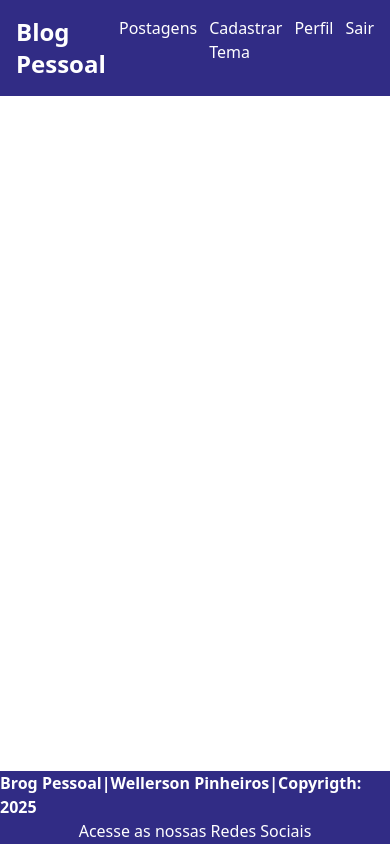
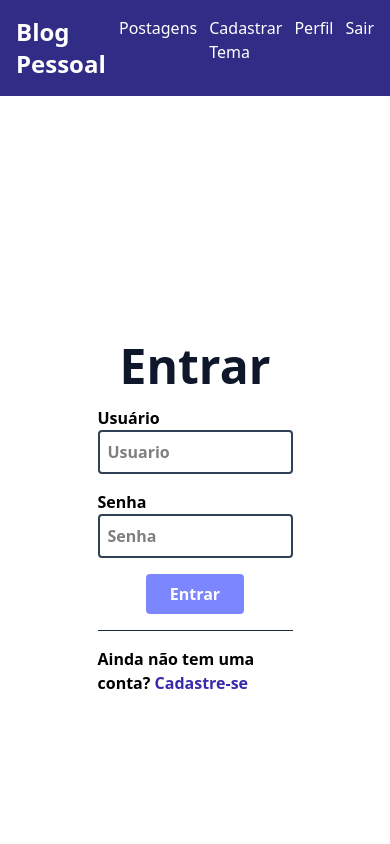
Before and after one commit to wellerson-pinheiros/blog_pessoal_front_end, a React (Vite) app: page /login in a window 390 px wide. Shown: the top 844 px of the page. Built offline with nearby package versions, Linux system fonts and the light colour scheme.

Commit message:
:sparkles: aprendendo a usar o axios, pasta service e context

```diff
--- a/package.json
+++ b/package.json
@@ -12,8 +12,10 @@
   "dependencies": {
     "@phosphor-icons/react": "^2.1.7",
     "@tailwindcss/vite": "^4.0.6",
+    "axios": "^1.7.9",
     "react": "^19.0.0",
     "react-dom": "^19.0.0",
+    "react-loader-spinner": "^6.1.6",
     "react-router-dom": "^7.1.5",
     "tailwindcss": "^4.0.6"
   },
--- a/src/App.tsx
+++ b/src/App.tsx
@@ -5,6 +5,7 @@
 import Home from "./pages/home/Home"
 import Login from "./pages/login/Login"
 import Cadastro from "./pages/cadastro/Cadastro"
+import { AuthProvider } from "./contexts/AuthContext"
 
 
 function App() {
@@ -12,19 +13,23 @@
 
   return (
   <>
+  <AuthProvider>
     <BrowserRouter>
       <Nav/>
       <div className="min-h-[80vh]">
       <Routes>
-      {/* <Route path="/" element={<Home />} />
-      <Route path="/home" element={<Home />} /> */}
+        <Route path="/" element={<Login />} />
+        <Route path="/" element={<Home />} />
+        <Route path="/home" element={<Home />} />
         <Route path="/" element={<Cadastro />} />
         <Route path="/home" element={<Login/>} />
+        <Route path="/login" element={<Login />} />
       </Routes>
       {/*<Algumacoisa/>*/}
       </div>
       <Footer/>
       </BrowserRouter>
+      </AuthProvider>
   </>
 
 
--- /dev/null
+++ b/src/contexts/AuthContext.tsx
@@ -0,0 +1,57 @@
+
+import { createContext, ReactNode, useState } from "react";
+import UsuarioLogin from "../models/UsuarioLogin";
+import { login } from "../services/Service";
+
+interface AuthContextProps {
+    usuario: UsuarioLogin
+    handleLogout(): void
+    handleLogin(usuario: UsuarioLogin): Promise <void>
+    isLoading: boolean
+}
+
+interface AuthProviderProps{
+    children: ReactNode
+}
+export const AuthContext = createContext({} as AuthContextProps)
+
+export function AuthProvider({ children }: AuthProviderProps) {
+    const [usuario, setUsuario] = useState<UsuarioLogin>({
+        id:0,
+        nome: "",
+        usuario: "",
+        senha:"",
+        foto: "",
+        token:""
+    })
+        const [isLoading,setIsLoading] = useState<boolean>(false)
+
+    async function handleLogin(UsuarioLogin: UsuarioLogin) {
+        setIsLoading(true)
+        try{
+            await login('/usuario/logar', UsuarioLogin, setUsuario)
+            alert('O Usúario foi autenticado com sucesso!')
+        }catch(error){
+            alert('Os dados do Usuario estão incompativeis')
+        }
+        setIsLoading(false)
+    }
+
+function handleLogout(){
+    setUsuario({
+        id:0,
+        nome: "",
+        usuario: "",
+        senha:"",
+        foto: "",
+        token:"",
+    })
+}
+
+    return(
+        <AuthContext.Provider value={{usuario,handleLogin,handleLogout,isLoading}}>
+            {children}
+        </AuthContext.Provider>
+    )
+
+}
--- /dev/null
+++ b/src/models/Usuario.ts
@@ -0,0 +1,11 @@
+import Postagem from "./Postagens";
+
+
+export default interface Usuario {
+  id: number;
+  nome: string;
+  usuario: string;
+  foto: string;
+  senha: string;
+  postagem?: Postagem | null;
+}
--- /dev/null
+++ b/src/models/UsuarioLogin.ts
@@ -0,0 +1,8 @@
+export default interface UsuarioLogin {
+   id: number;
+   nome: string;
+   usuario: string;
+   senha: string;
+   foto: string;
+   token: string;
+}
--- a/src/pages/cadastro/Cadastro.tsx
+++ b/src/pages/cadastro/Cadastro.tsx
@@ -1,12 +1,77 @@
+import { useState, useEffect, ChangeEvent, FormEvent } from 'react'
+import { useNavigate } from 'react-router-dom'
+import Usuario from '../../models/Usuario'
+import { cadastrarUsuario } from '../../services/Service'
 import './Cadastro.css'
+import { RotatingLines } from 'react-loader-spinner'
 
 function Cadastro() {
+
+  const navigate = useNavigate()
+
+  const [isLoading, setIsLoading] = useState<boolean>(false)
+
+  const[confirmaSenha, setConfirmaSenha] = useState<string>("")
+
+  const [usuario, setUsuario] = useState<Usuario>({
+    id: 0,
+    nome: '',
+    usuario: '',
+    senha: '',
+    foto: ''
+  })
+
+  useEffect(() => {
+    if (usuario.id !== 0){
+      retornar()
+    }
+  }, [usuario])
+
+  function retornar(){
+    navigate('/login')
+  }
+
+  function atualizarEstado(e: ChangeEvent<HTMLInputElement>){
+    setUsuario({
+      ...usuario,
+      [e.target.name]: e.target.value
+    })
+
+  }
+
+  function handleConfirmarSenha(e: ChangeEvent<HTMLInputElement>){
+    setConfirmaSenha(e.target.value)
+  }
+
+  async function cadastrarNovoUsuario(e: FormEvent<HTMLFormElement>){
+    e.preventDefault()
+
+    if(confirmaSenha === usuario.senha && usuario.senha.length >= 8){
+
+      setIsLoading(true)
+
+      try{
+        await cadastrarUsuario(`/usuarios/cadastrar`, usuario, setUsuario)
+        alert('Usuário cadastrado com sucesso!')
+      }catch(error){
+        alert('Erro ao cadastrar o usuário!')
+      }
+    }else{
+      alert('Dados do usuário inconsistentes! Verifique as informações do cadastro.')
+      setUsuario({...usuario, senha: ''})
+      setConfirmaSenha('')
+    }
+
+    setIsLoading(false)
+  }
+
   return (
     <>
       <div className="grid grid-cols-1 lg:grid-cols-2 h-screen
             place-items-center font-bold">
         <div className="fundoCadastro hidden lg:block"></div>
-        <form className='flex justify-center items-center flex-col w-2/3 gap-3' >
+        <form className='flex justify-center items-center flex-col w-2/3 gap-3'
+          onSubmit={cadastrarNovoUsuario}>
           <h2 className='text-slate-900 text-5xl'>Cadastrar</h2>
           <div className="flex flex-col w-full">
             <label htmlFor="nome">Nome</label>
@@ -16,7 +81,8 @@
               name="nome"
               placeholder="Nome"
               className="border-2 border-slate-700 rounded p-2"
-
+             value = {usuario.nome}
+             onChange={(e: ChangeEvent<HTMLInputElement>) => atualizarEstado(e)}
             />
           </div>
           <div className="flex flex-col w-full">
@@ -27,6 +93,8 @@
               name="usuario"
               placeholder="Usuario"
               className="border-2 border-slate-700 rounded p-2"
+              value = {usuario.usuario}
+             onChange={(e: ChangeEvent<HTMLInputElement>) => atualizarEstado(e)}
             />
           </div>
           <div className="flex flex-col w-full">
@@ -37,6 +105,8 @@
               name="foto"
               placeholder="Foto"
               className="border-2 border-slate-700 rounded p-2"
+              value = {usuario.foto}
+             onChange={(e: ChangeEvent<HTMLInputElement>) => atualizarEstado(e)}
             />
           </div>
           <div className="flex flex-col w-full">
@@ -47,6 +117,8 @@
               name="senha"
               placeholder="Senha"
               className="border-2 border-slate-700 rounded p-2"
+              value = {usuario.senha}
+             onChange={(e: ChangeEvent<HTMLInputElement>) => atualizarEstado(e)}
             />
           </div>
           <div className="flex flex-col w-full">
@@ -57,11 +129,17 @@
               name="confirmarSenha"
               placeholder="Confirmar Senha"
               className="border-2 border-slate-700 rounded p-2"
+              value={confirmaSenha}
+              onChange={(e: ChangeEvent<HTMLInputElement>) => handleConfirmarSenha(e)}
             />
           </div>
           <div className="flex justify-around w-full gap-8">
-            <button className='rounded text-white bg-red-400
-                  hover:bg-red-700 w-1/2 py-2' >
+			<button
+                type='reset'
+                className='rounded text-white bg-red-400
+                hover:bg-red-700 w-1/2 py-2'
+                onClick={retornar}
+			>
               Cancelar
             </button>
             <button
@@ -70,7 +148,16 @@
                            hover:bg-indigo-900 w-1/2 py-2
                            flex justify-center'
                 >
-              Cadastrar
+                  {isLoading ? <RotatingLines
+                    strokeColor="white"
+                    strokeWidth="5"
+                    animationDuration="0.75"
+                    width="24"
+                    visible={true}
+                  /> :
+                    <span>Cadastrar</span>
+                  }
+
             </button>
           </div>
         </form>
--- /dev/null
+++ b/src/pages/login/Login.css
@@ -0,0 +1,8 @@
+.fundoLogin {
+    background-image: url("https://i.imgur.com/ZZFAmzo.jpg");
+    background-repeat: no-repeat;
+    min-height: 100vh;
+    width: 100%;
+    background-size: cover;
+    background-position: center;
+}
--- a/src/pages/login/Login.tsx
+++ b/src/pages/login/Login.tsx
@@ -1,9 +1,93 @@
+import { Link, useNavigate } from 'react-router-dom';
+import './Login.css';
+import UsuarioLogin from '../../models/UsuarioLogin';
+import { ChangeEvent, useContext, useEffect, useState } from 'react';
+import { AuthContext } from '../../contexts/AuthContext';
+import { RotatingLines } from 'react-loader-spinner';
+
+function Login() {
+
+    const navigate = useNavigate()
+
+    const [usuarioLogin, setUsuarioLogin] = useState<UsuarioLogin>({} as UsuarioLogin)
+
+    const { usuario, handleLogin, isLoading } = useContext(AuthContext)
+
+    function atualizarEstado(e: ChangeEvent<HTMLInputElement>) {
+        setUsuarioLogin({
+            ...usuarioLogin,
+            [e.target.name]: e.target.value
+        })
+    }
+
+    useEffect(() => {
+        if (usuario.token !== "") {
+            navigate('/home')
+        }
+    }, [usuario])
 
 
-function Login() {
-  return (
-    <div>Login</div>
-  )
+    function login(e: ChangeEvent<HTMLFormElement>) {
+        e.preventDefault()
+        handleLogin(usuarioLogin)
+    }
+
+    console.log(JSON.stringify(usuarioLogin))
+    return (
+        <>
+            <div className="grid grid-cols-1 lg:grid-cols-2 h-screen place-items-center font-bold ">
+                <form className="flex justify-center items-center flex-col w-1/2 gap-4" onSubmit={login}>
+                    <h2 className="text-slate-900 text-5xl ">Entrar</h2>
+                    <div className="flex flex-col w-full">
+                        <label htmlFor="usuario">Usuário</label>
+                        <input
+                            type="text"
+                            id="usuario"
+                            name="usuario"
+                            placeholder="Usuario"
+                            className="border-2 border-slate-700 rounded p-2"
+
+                        />
+                    </div>
+                    <div className="flex flex-col w-full">
+                        <label htmlFor="senha">Senha</label>
+                        <input
+                            type="password"
+                            id="senha"
+                            name="senha"
+                            placeholder="Senha"
+                            className="border-2 border-slate-700 rounded p-2"
+                            value={usuarioLogin.usuario}
+                            onChange={(e: ChangeEvent<HTMLInputElement>) => atualizarEstado(e)}
+                        />
+                    </div>
+                    <button
+                        type='submit'
+                        className="rounded bg-indigo-400 flex justify-center
+                                   hover:bg-indigo-900 text-white w-1/2 py-2">
+                        {isLoading ?
+                            <RotatingLines
+                                strokeColor="white" strokeWidth="5" animationDuration="0.75" width="24" visible={true} />
+                            :
+
+                            <span>Entrar</span>
+                        }
+                    </button>
+
+                    <hr className="border-slate-800 w-full" />
+
+                    <p>
+                        Ainda não tem uma conta?{' '}
+                        <Link to="/cadastro" className="text-indigo-800 hover:underline">
+                            Cadastre-se
+                        </Link>
+                    </p>
+
+                </form>
+                <div className="fundoLogin hidden lg:block"></div>
+            </div>
+        </>
+    );
 }
 
-export default Login
+export default Login;
--- /dev/null
+++ b/src/services/Service.ts
@@ -0,0 +1,14 @@
+import axios from "axios";
+
+const api = axios.create({
+    baseURL: "https://brog-pessoal-com-nest-js.onrender.com/"
+})
+export const cadastrarUsuario = async (url: string, dados: object, setDados: Function) => {
+    const resposta = await api.post(url, dados)
+    setDados(resposta.data)
+}
+
+export const login = async (url: string, dados: object, setDados: Function) => {
+    const resposta = await api.post(url, dados)
+    setDados(resposta.data)
+}
```
Also changed, not shown: src/components/nav/Nav.tsx (+11 -1 lines), src/models/Postagens.ts (added, +11 -0 lines), src/models/Tema.ts (added, +8 -0 lines), 1 other file (tests, documents, lock files or other folders).
